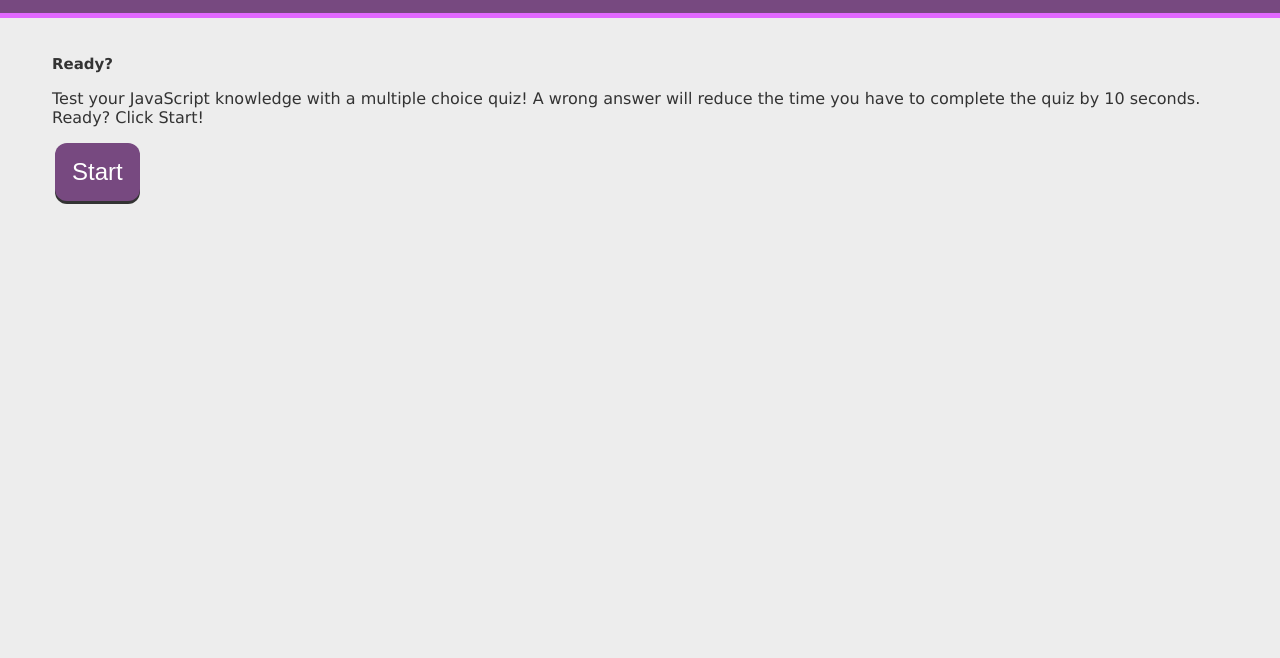
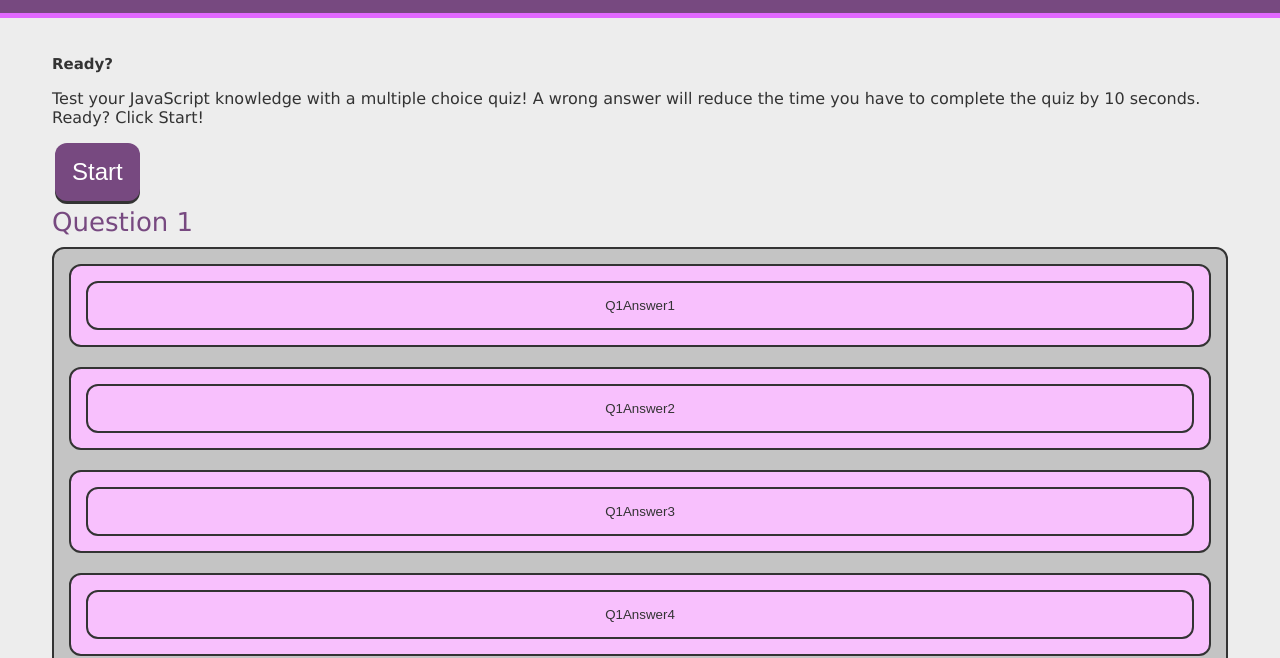
Before and after one commit to kpehl/javascript-quiz, a plain HTML site: page index.html in a window 1280 px wide. Shown: the part 149-807 px from the top of the page. Drawn offline with Linux system fonts and the light colour scheme.

Commit message:
Started styling work on the question and answer choices and initialized function to populate questions

```diff
--- a/assets/css/style.css
+++ b/assets/css/style.css
@@ -133,7 +133,7 @@
   .answer-choices {
     display: flex;
     flex-wrap: wrap;
-    align-items: center;
+    align-items: left;
     margin: 10px 0 5px 0;
     justify-content: space-between;
   }
@@ -174,6 +174,16 @@
     color: #fff;
   }
 
+  .answer-button {
+    color: var(--grey);
+    padding: 15px 15px;
+    border: 2px solid var(--grey);
+    background: var(--tertiary);
+    border-radius: 12px;
+    width: 100%;
+    justify-content: left;
+  }
+
 
   @media screen and (max-width: 980px) {
     form .form-group {
--- a/assets/js/script.js
+++ b/assets/js/script.js
@@ -97,10 +97,31 @@ startTimer();
 
 var questionID = 0;
 console.log(quizQuestions[questionID].ans1)
+// document.getElementById("question").innerHTML = quizQuestions[questionID].question;
+// document.getElementById("opt1").innerHTML = quizQuestions[questionID].ans1;
+
+// A function to create the question and the answer buttons
+var createQuestion = function () {
+    // var QuestionEl = document.createElement("div")
+    // QuestionEl.className = "question";
+    // document.getElementById("question").innerHTML = "<h3 class = 'question'>" + quizQuestions[questionID].question + "</h3>";
+    document.getElementById("question").innerHTML = quizQuestions[questionID].question;
+    document.getElementById("opt1").innerHTML = "<button class = 'answer-button'>" + quizQuestions[questionID].ans1 + "</button>";
+    document.getElementById("opt2").innerHTML = "<button class = 'answer-button'>" + quizQuestions[questionID].ans2 + "</button>";
+    document.getElementById("opt3").innerHTML = "<button class = 'answer-button'>" + quizQuestions[questionID].ans3 + "</button>";
+    document.getElementById("opt4").innerHTML = "<button class = 'answer-button'>" + quizQuestions[questionID].ans4 + "</button>";
 
 
+        // // Add HTML content to the div
+        // taskInfoEl.innerHTML = "<h3 class='task-name'>" + taskDataObj.name + "</h3><span class='task-type'>" + taskDataObj.type + "</span>";
+        // listItemEl.appendChild(taskInfoEl);
 
-// // A function to test the quiz questions
+        // // Add the task actions to the div
+        // var taskActionsEl = createTaskActions(taskIdCounter);
+        // listItemEl.appendChild(taskActionsEl);
+}
+
+// A function to create the quiz answer buttons
 // var createQuestion = function(questionID) {
 //     // Create a new div element to hold the answer choices
 //     var questionContainerEl = document.createElement("div");
@@ -109,28 +130,28 @@ console.log(quizQuestions[questionID].ans1)
 //     // Create a button for answer #1 and add it to the div
 //     var ans1ButtonEl = document.createElement("button");
 //     ans1ButtonEl.textContent = quizQuestions[questionID].ans1;
-//     ans1ButtonEl.className = "btn"
+//     ans1ButtonEl.className = "btn answer-item";
 //     ans1ButtonEl.setAttribute("data-answer-id", questionID);
 //     questionContainerEl.appendChild(ans1ButtonEl);
 
 //     // Create a button for answer #2 and add it to the div
 //     var ans2ButtonEl = document.createElement("button");
 //     ans2ButtonEl.textContent = quizQuestions[questionID].ans2;
-//     ans2ButtonEl.className = "btn";
+//     ans2ButtonEl.className = "btn answer-item";
 //     ans2ButtonEl.setAttribute("data-answer-id", questionID);
 //     questionContainerEl.appendChild(ans2ButtonEl);
 
 //     // Create a button for answer #3 and add it to the div
 //     var ans3ButtonEl = document.createElement("button");
 //     ans3ButtonEl.textContent = quizQuestions[questionID].ans3;
-//     ans3ButtonEl.className = "btn";
+//     ans3ButtonEl.className = "btn answer-item";
 //     ans3ButtonEl.setAttribute("data-answer-id", questionID);
 //     questionContainerEl.appendChild(ans3ButtonEl);
 
 //     // Create a button for answer #4 and add it to the div
 //     var ans4ButtonEl = document.createElement("button");
 //     ans4ButtonEl.textContent = quizQuestions[questionID].ans4;
-//     ans4ButtonEl.className = "btn";
+//     ans4ButtonEl.className = "btn answer-item";
 //     ans4ButtonEl.setAttribute("data-answer-id", questionID);
 //     questionContainerEl.appendChild(ans4ButtonEl);
 
@@ -141,4 +162,4 @@ console.log(quizQuestions[questionID].ans1)
 
 // }
 
-// createQuestion();
+createQuestion();
--- a/index.html
+++ b/index.html
@@ -21,13 +21,13 @@
             <div class = "intro">
                 <button class = "btn start-btn" id = "start-btn">Start</button>
             </div>
-            <!-- <h2 class = "question" id = question></h2>
+            <div class = "question" id = question></div>
             <ul class = "answer-list">
-                <li class = "answer-item" id = "opt1"></li>
-                <li class = "answer-item" id = "opt2"></li>
-                <li class = "answer-item" id = "opt3"></li>
-                <li class = "answer-item" id = "opt4"></li>
-            </ul> -->
+                <li class = "answer-item" id = "opt1"><button class = "answer-button">Opt1</button></li>
+                <li class = "answer-item" id = "opt2"><button class = "answer-button">Opt2</button></li>
+                <li class = "answer-item" id = "opt3"><button class = "answer-button">Opt3</button></li>
+                <li class = "answer-item" id = "opt4"><button class = "answer-button">Opt4</button></li>
+            </ul>
         </section>
 
 
```
